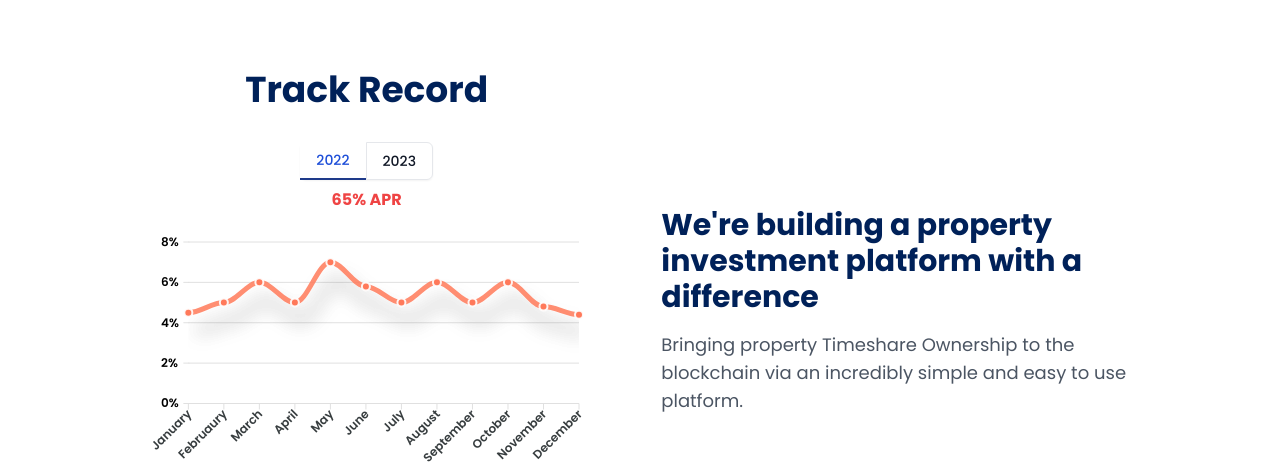
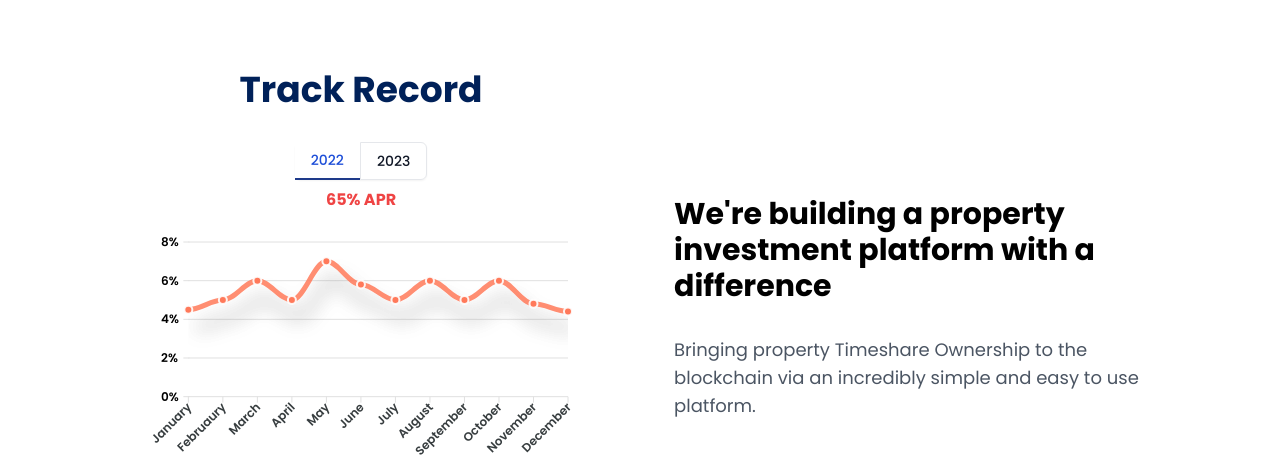
Before and after one commit to ErenYea/mybricks, a React (Create React App) app: page / in a window 1280 px wide. Shown: the part 820-1290 px from the top of the page. Built offline with nearby package versions, Linux system fonts and the light colour scheme.

Commit message:
Update Home.js

```diff
--- a/src/components/Home.js
+++ b/src/components/Home.js
@@ -104,7 +104,7 @@ const Home = ({ navBar, setNavBar }) => {
           <img className="w-1/5" src={expediaLogo} alt="" />
         </div>
 
-        <div className="flex flex-col lg:flex-row justify-center items-center space-x-10">
+        <div className="flex flex-col lg:flex-row justify-center items-center lg:space-x-16">
 
           <div className="bg-white w-full lg:w-1/2 rounded-lg sm:p-6 md:p-8 flex flex-col items-center justify-center">
             <h2 className="text-[#002159] text-4xl font-bold w-full text-center p-4 mb-4">
@@ -148,8 +148,8 @@ const Home = ({ navBar, setNavBar }) => {
             <TravelDetailsView props={dataLine} className="w-full" />
           </div>
 
-          <div className="w-[60%] lg:w-1/2 text-center lg:text-left">
-            <h2 className="text-[#002159] text-2xl lg:text-3xl mt-16 font-bold w-full mb-4">
+          <div className="w-11/12 lg:w-1/2 text-center lg:text-left">
+            <h2 className="text-black text-2xl lg:text-3xl mt-16 font-bold w-full mb-4 xl:mb-8">
               We're building a property investment platform with a difference
             </h2>
             <p className="text-gray-600 text-sm lg:text-lg w-full">
```
